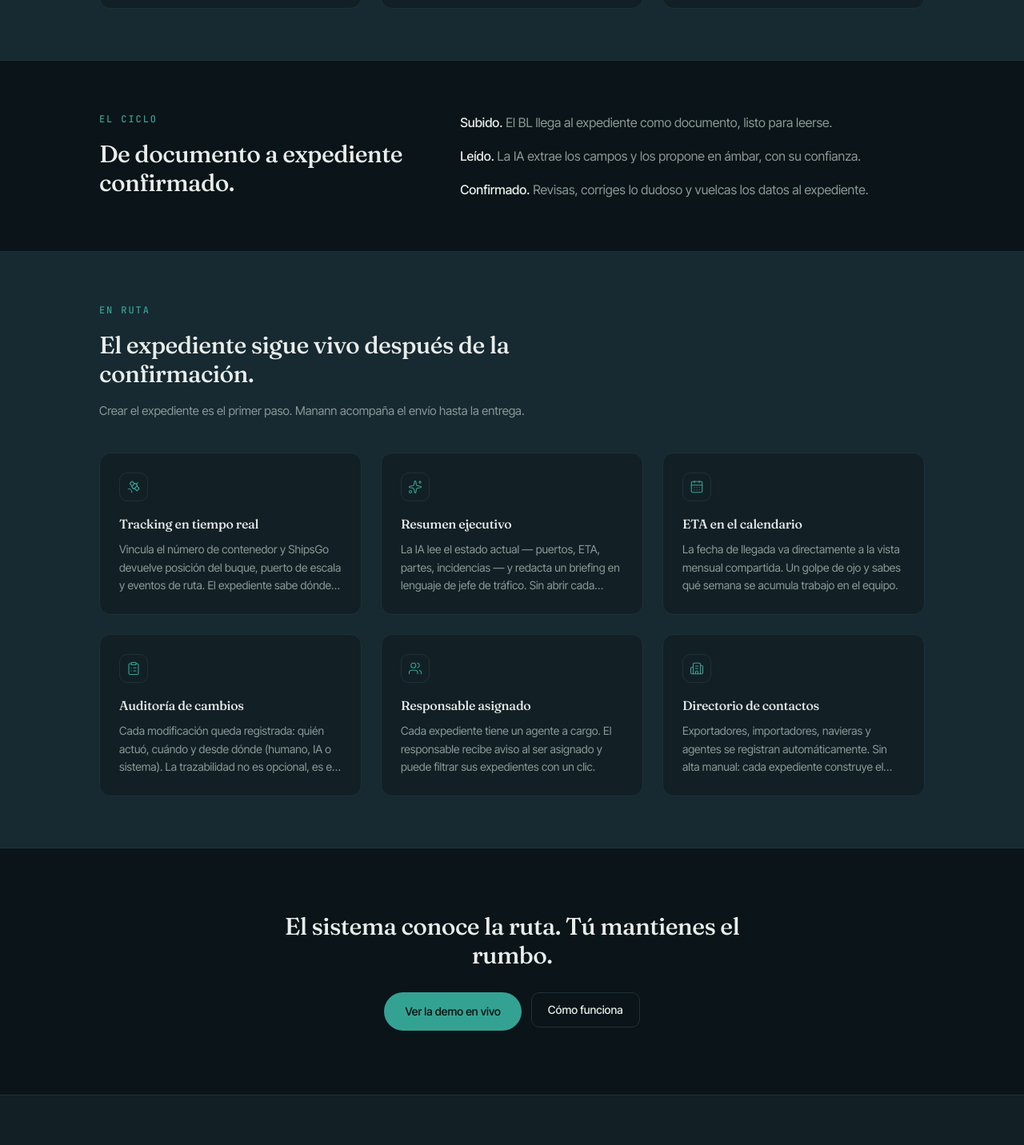
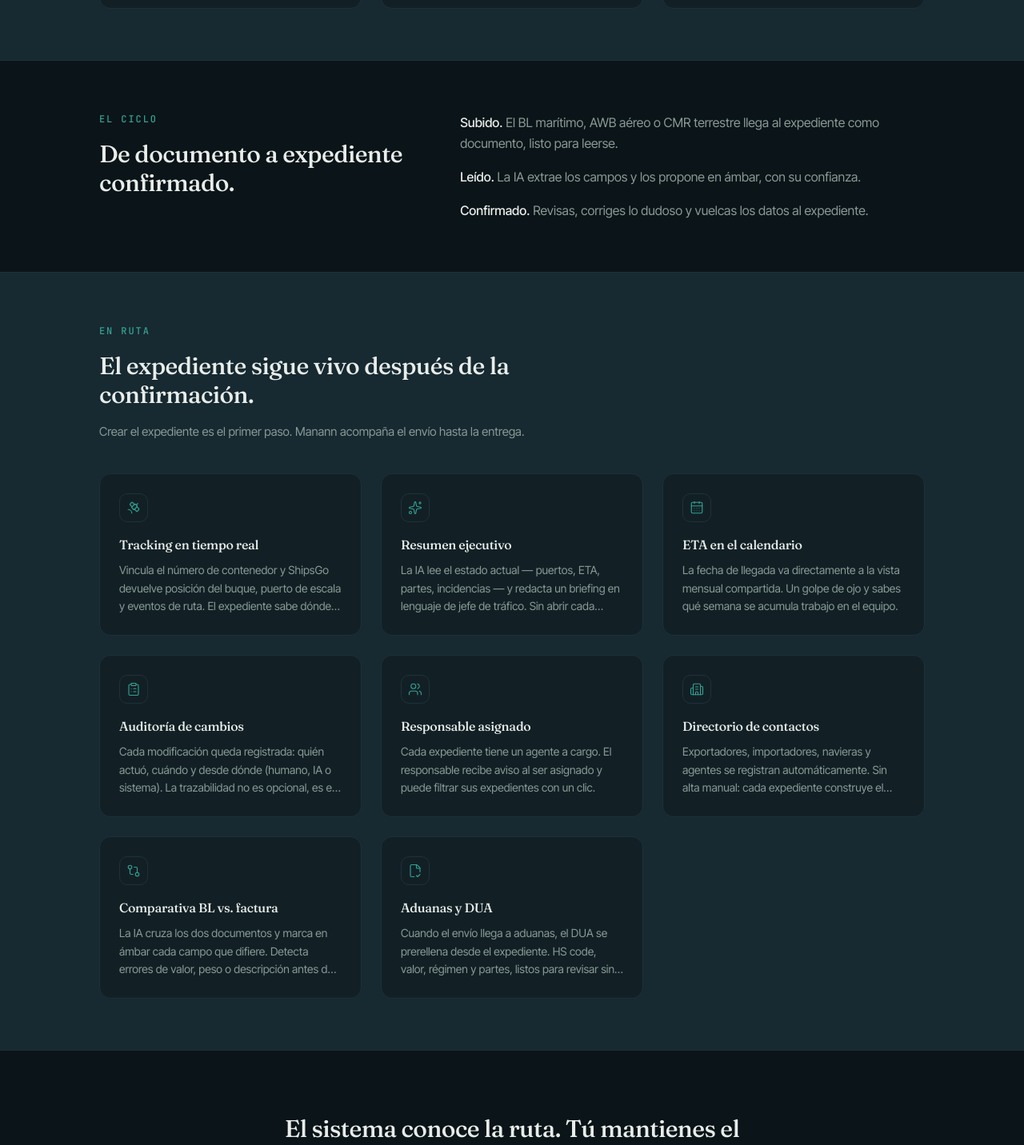
Before and after one commit to lexsantor/manann-app, a Next.js app: page /el-expediente in a window 1280 px wide. Shown: the part 1114-2546 px from the top of the page at 80% size. Built offline with nearby package versions, Linux system fonts and the light colour scheme.

Commit message:
feat: tier 6 — landing refleja tier 3/4 (comparativa IA, DUA, cotizaciones, AWB/CMR)

```diff
--- a/src/app/(marketing)/como-funciona/page.tsx
+++ b/src/app/(marketing)/como-funciona/page.tsx
@@ -15,6 +15,9 @@ import {
   Globe,
   Zap,
   BookOpen,
+  GitCompare,
+  FileCheck2,
+  Receipt,
 } from "lucide-react";
 
 import { Icon } from "@/components/icon";
@@ -115,6 +118,21 @@ const ONGOING = [
     icon: Building2,
     title: "Contactos y documentos",
     body: "Todos los BLs, facturas y certificados en un solo lugar. El directorio de navieras, agentes e importadores se construye solo, expediente a expediente.",
+  },
+  {
+    icon: GitCompare,
+    title: "Comparativa IA: BL vs. factura",
+    body: "Manann cruza automáticamente los campos del BL con la factura comercial y resalta en ámbar las discrepancias: valor, peso, descripción, incoterm. Ningún error pasa inadvertido.",
+  },
+  {
+    icon: FileCheck2,
+    title: "Preparación de aduanas",
+    body: "Pulsa «Preparar declaración» y el DUA se rellena desde el expediente: HS code, valor en aduana, régimen, partes. Listo para revisar antes de la presentación.",
+  },
+  {
+    icon: Receipt,
+    title: "Cotizaciones y facturación",
+    body: "Genera una cotización desde los costes del expediente, apruébala y conviértela en factura en un clic. Sin copiar datos entre sistemas ni salir del expediente.",
   },
 ];
 
--- a/src/app/(marketing)/el-expediente/page.tsx
+++ b/src/app/(marketing)/el-expediente/page.tsx
@@ -9,6 +9,8 @@ import {
   ClipboardList,
   Users,
   Building2,
+  GitCompare,
+  FileCheck2,
 } from "lucide-react";
 
 import { Icon } from "@/components/icon";
@@ -71,6 +73,16 @@ const LIVE = [
     icon: Building2,
     title: "Directorio de contactos",
     body: "Exportadores, importadores, navieras y agentes se registran automáticamente. Sin alta manual: cada expediente construye el directorio del equipo.",
+  },
+  {
+    icon: GitCompare,
+    title: "Comparativa BL vs. factura",
+    body: "La IA cruza los dos documentos y marca en ámbar cada campo que difiere. Detecta errores de valor, peso o descripción antes de que lleguen a aduanas.",
+  },
+  {
+    icon: FileCheck2,
+    title: "Aduanas y DUA",
+    body: "Cuando el envío llega a aduanas, el DUA se prerellena desde el expediente. HS code, valor, régimen y partes, listos para revisar sin reintroducir un solo dato.",
   },
 ];
 
@@ -139,7 +151,7 @@ export default function ElExpedientePage() {
               <ol className="space-y-4 text-[16px] leading-relaxed text-muted-foreground">
                 <li>
                   <strong className="font-medium text-foreground">Subido.</strong>{" "}
-                  El BL llega al expediente como documento, listo para leerse.
+                  El BL marítimo, AWB aéreo o CMR terrestre llega al expediente como documento, listo para leerse.
                 </li>
                 <li>
                   <strong className="font-medium text-foreground">Leído.</strong> La
```
